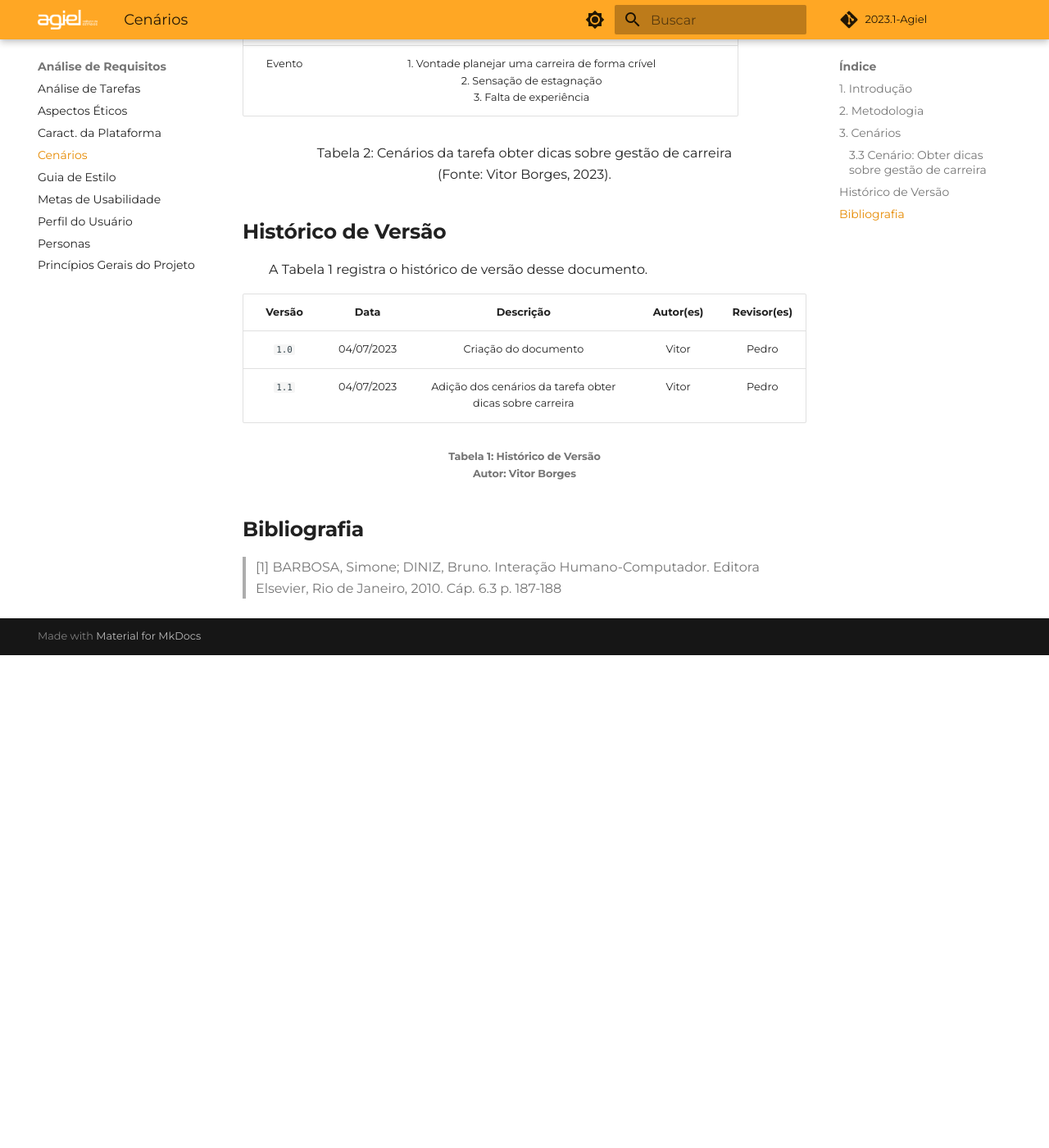
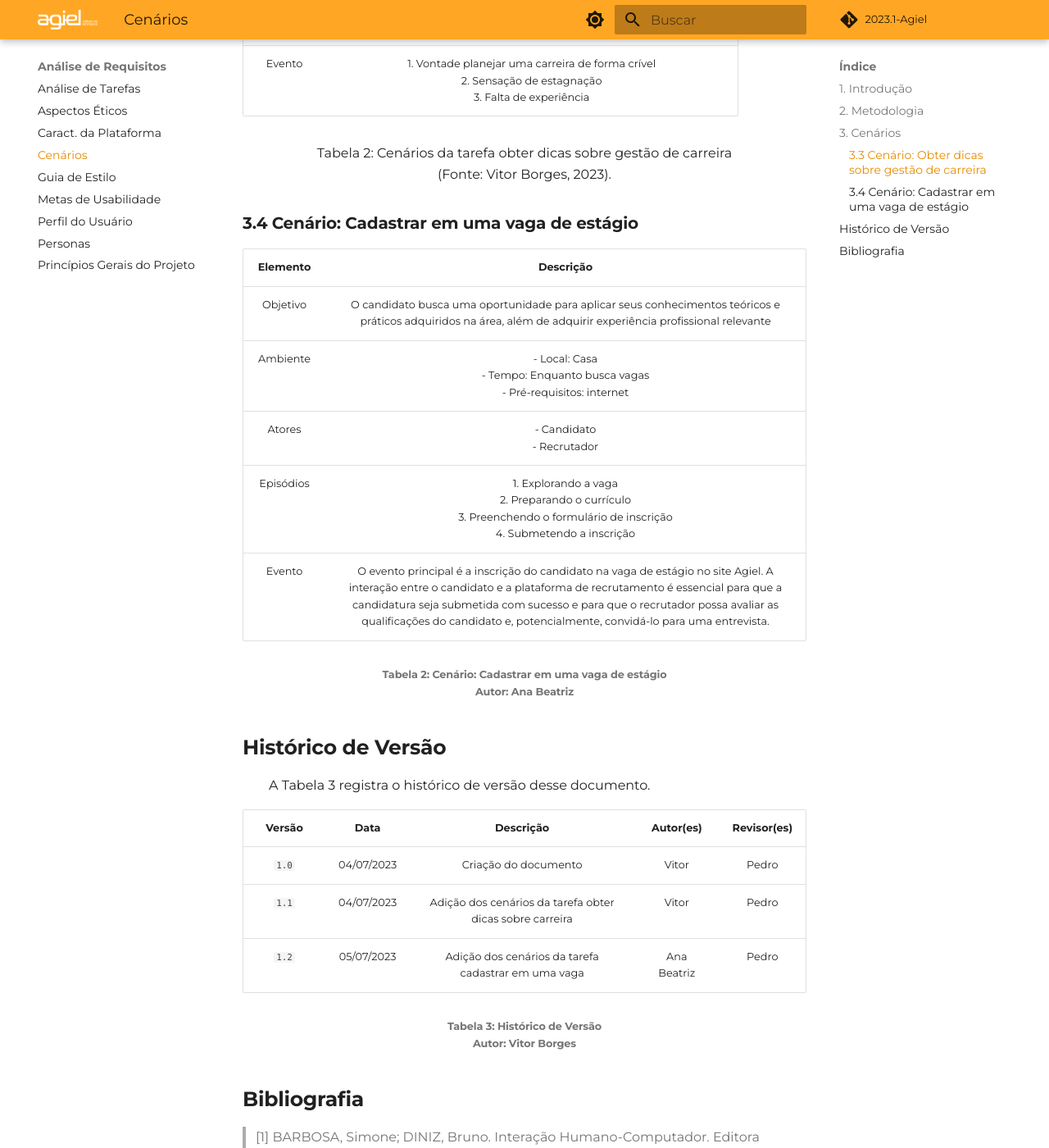
Before and after one commit to Interacao-Humano-Computador/2023.1-Agiel, an MkDocs documentation site: the page built from docs/requisitos/cenarios.md, in a window 1280 px wide and 1400 px high, scrolled down 1073 px. Shown: the whole window at 82% size. Built offline with MkDocs 1.6.1 and Material for MkDocs 9.7.7, drawn with Linux system fonts in a browser that asks for light colours; some web fonts are replaced; comment, search, counter and statistics services are not loaded; before the commit the page ends 1872 px from its top, so only the background shows below that.

Commit message:
adição de cenário

```diff
--- a/docs/requisitos/cenarios.md
+++ b/docs/requisitos/cenarios.md
@@ -25,15 +25,29 @@
 <p> Tabela 2: Cenários da tarefa obter dicas sobre gestão de carreira<br/> (Fonte: Vitor Borges, 2023).</p>
 </div>
 
+### **3.4 Cenário: Cadastrar em uma vaga de estágio**
+
+| Elemento | Descrição |
+|:--------:|:---------:|
+| Objetivo | O candidato busca uma oportunidade para aplicar seus conhecimentos teóricos e práticos adquiridos na área, além de adquirir experiência profissional relevante |
+| Ambiente| - Local: Casa<br> - Tempo: Enquanto busca vagas<br> - Pré-requisitos: internet |
+| Atores | - Candidato <br> - Recrutador|
+| Episódios | 1. Explorando a vaga <br> 2. Preparando o currículo <br> 3. Preenchendo o formulário de inscrição <br> 4. Submetendo a inscrição |
+| Evento | O evento principal é a inscrição do candidato na vaga de estágio no site Agiel. A interação entre o candidato e a plataforma de recrutamento é essencial para que a candidatura seja submetida com sucesso e para que o recrutador possa avaliar as qualificações do candidato e, potencialmente, convidá-lo para uma entrevista.|
+
+<h6 align = "center"> Tabela 2: Cenário: Cadastrar em uma vaga de estágio
+<br> Autor:  Ana Beatriz</h6>
+
 ## **Histórico de Versão**
-&emsp;&emsp;A Tabela 1 registra o histórico de versão desse documento.
+&emsp;&emsp;A Tabela 3 registra o histórico de versão desse documento.
 
 | Versão |    Data    |      Descrição       |   Autor(es)    | Revisor(es) |
 |:------:|:----------:|:--------------------:|:--------------:|:-----------:|
 | `1.0`  | 04/07/2023 | Criação do documento | Vitor |    Pedro   |
 | `1.1`  | 04/07/2023 | Adição dos cenários da tarefa obter dicas sobre carreira | Vitor |    Pedro   |
+| `1.2`  | 05/07/2023 | Adição dos cenários da tarefa cadastrar em uma vaga | Ana Beatriz |    Pedro   |
 
-<h6 align = "center"> Tabela 1: Histórico de Versão
+<h6 align = "center"> Tabela 3: Histórico de Versão
 <br> Autor:  Vitor Borges</h6>
 
 ## **Bibliografia**
```
